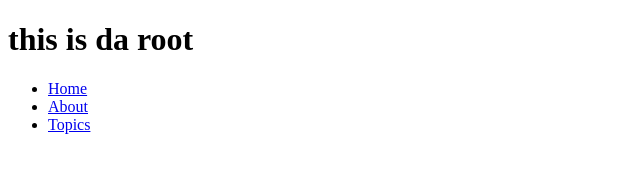
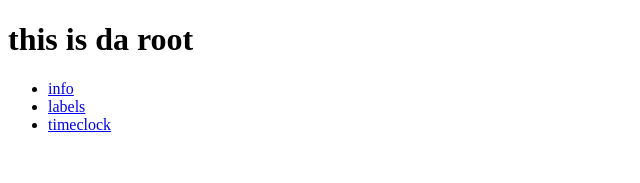
Before and after one commit to Ladrillo/react-router-config-research, a React app: page / in a window 1280 px wide. Shown: the top 183 px of the page, without its empty margins (0-640 px from the left). Built offline with nearby package versions, Linux system fonts and the light colour scheme.

Commit message:
refactor the universe

```diff
--- a/src/components/app/App.js
+++ b/src/components/app/App.js
@@ -13,76 +13,19 @@ import {
 import { renderRoutes } from 'react-router-config';
 
 
-const Home = (props) => (
-  <div>
-    <h2>Home</h2>
-  </div>
-);
+import { infoRoutes } from './Info';
+import { labelsRoutes } from './Labels';
+import { timeclockRoutes } from './Timeclock';
 
-class About extends React.Component {
-  state = {
-    redirect: false,
-  }
-
-  render() {
-    return (<div>
-      <h2>About</h2>
-
-      {/* redirect component works fine: */}
-      <button onClick={e => this.setState({ redirect: true })}>redirect to topics</button>
-      {
-        this.state.redirect && <Redirect to={{
-          pathname: '/topics',
-          state: { from: this.props.location }
-        }} />
-      }
-    </div>
-    );
-  }
-}
-
-const Topic = (props) => (
-  <div>
-    <h3>{props.match.params.topicId}</h3>
-  </div>
-);
-
-const Topics = (props) => {
-  return (
-    <div>
-      <h2>Topics</h2>
-      <ul>
-        <li>
-          <Link to={`${props.match.url}/rendering`}>
-            Rendering with React
-        </Link>
-        </li>
-        <li>
-          <Link to={`${props.match.url}/components`}>
-            Components
-        </Link>
-        </li>
-        <li>
-          <Link to={`${props.match.url}/props-v-state`}>
-            Props v. State
-        </Link>
-        </li>
-      </ul>
-      {
-        renderRoutes(props.route.routes)
-      }
-    </div>
-  );
-};
 
 const Root = (props) => {
   return (
     <div>
       <h1>this is da root</h1>
       <ul>
-        <li><Link to='/home'>Home</Link></li>
-        <li><Link to='/about'>About</Link></li>
-        <li><Link to='/topics'>Topics</Link></li>
+        <li><Link to='/info'>info</Link></li>
+        <li><Link to='/labels'>labels</Link></li>
+        <li><Link to='/timeclock'>timeclock</Link></li>
       </ul>
       {
         renderRoutes(props.route.routes)
@@ -95,29 +38,7 @@ const routes = [
   {
     component: Root,
     path: '/',
-    someRandomProp: 'meh', // root component has access to this through props.route
-    routes: [
-      {
-        path: '/home',
-        exact: false,
-        component: Home,
-      },
-      {
-        path: '/about',
-        exact: false,
-        component: About,
-      },
-      {
-        path: '/topics',
-        component: Topics,
-        routes: [
-          {
-            path: '/topics/:topicId',
-            component: Topic,
-          }
-        ]
-      },
-    ]
+    routes: [ ...infoRoutes, ...labelsRoutes, ...timeclockRoutes ]
   }
 ];
 
--- /dev/null
+++ b/src/components/app/Info.js
@@ -0,0 +1,32 @@
+import React, { Component } from 'react';
+import styled from 'styled-components';
+import * as c from '../../constants';
+import * as actions from '../../actions';
+import { renderRoutes } from 'react-router-config';
+import {
+  BrowserRouter,
+  Route,
+  Link,
+  Redirect,
+} from 'react-router-dom';
+
+
+export class Info extends Component {
+  render() {
+    return (
+      <div>
+        info app
+        {
+          renderRoutes(this.props.routes)
+        }
+      </div>
+    );
+  }
+}
+
+export const infoRoutes = [
+  {
+    component: Info,
+    path: '/info',
+  }
+];
--- /dev/null
+++ b/src/components/app/Labels.js
@@ -0,0 +1,32 @@
+import React, { Component } from 'react';
+import styled from 'styled-components';
+import * as c from '../../constants';
+import * as actions from '../../actions';
+import { renderRoutes } from 'react-router-config';
+import {
+  BrowserRouter,
+  Route,
+  Link,
+  Redirect,
+} from 'react-router-dom';
+
+
+export class Labels extends Component {
+  render() {
+    return (
+      <div>
+        labels app
+        {
+          renderRoutes(this.props.routes)
+        }
+      </div>
+    );
+  }
+}
+
+export const labelsRoutes = [
+  {
+    component: Labels,
+    path: '/labels',
+  }
+];
--- /dev/null
+++ b/src/components/app/Timeclock.js
@@ -0,0 +1,32 @@
+import React, { Component } from 'react';
+import styled from 'styled-components';
+import * as c from '../../constants';
+import * as actions from '../../actions';
+import { renderRoutes } from 'react-router-config';
+import {
+  BrowserRouter,
+  Route,
+  Link,
+  Redirect,
+} from 'react-router-dom';
+
+
+export class Timeclock extends Component {
+  render() {
+    return (
+      <div>
+        timeclock app
+        {
+          renderRoutes(this.props.routes)
+        }
+      </div>
+    );
+  }
+}
+
+export const timeclockRoutes = [
+  {
+    component: Timeclock,
+    path: '/timeclock',
+  }
+];
```
